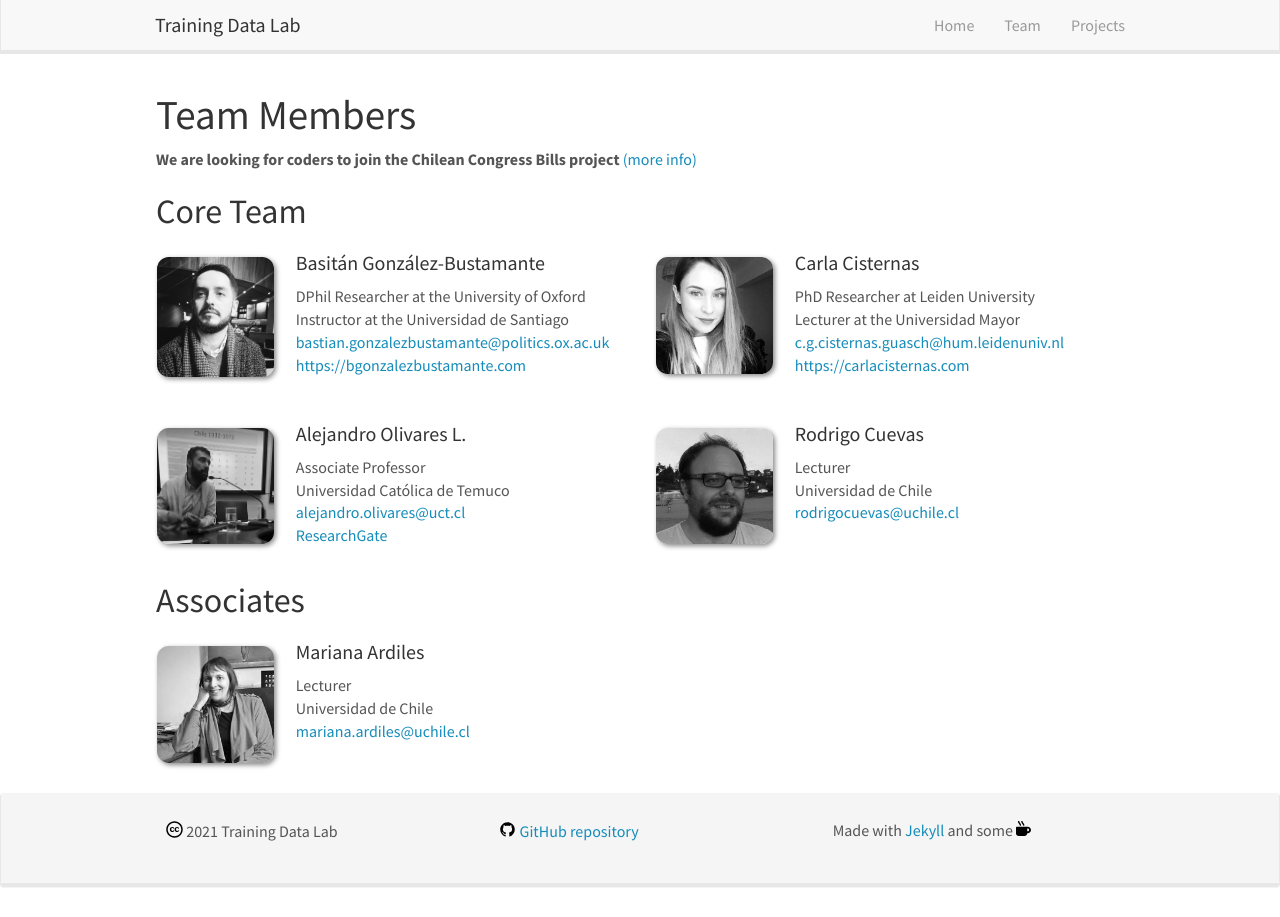
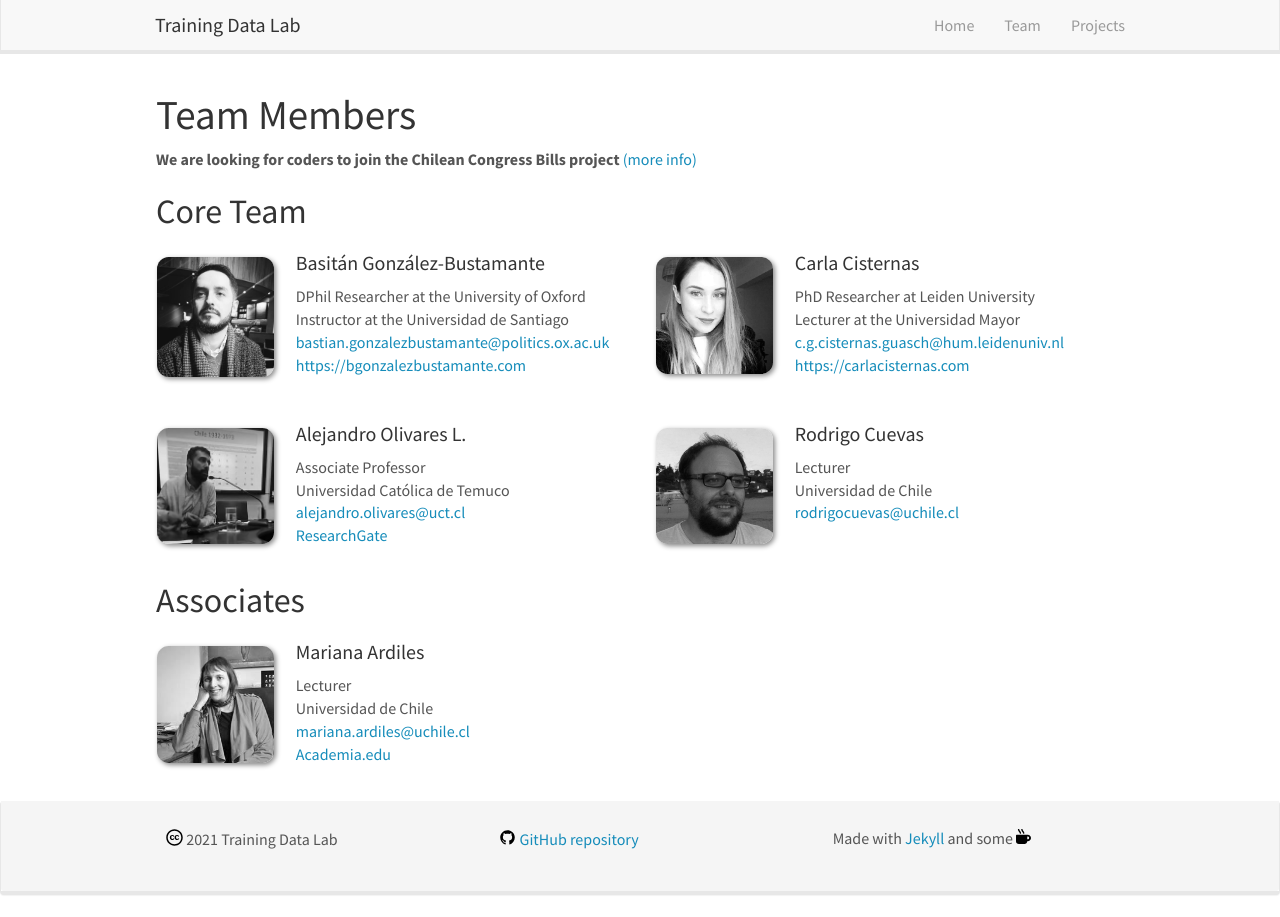
Before and after one commit to training-datalab/old-training-datalab.com, a Jekyll site: the page built from _pages/team.md, in a window 1280 px wide. Built offline with Jekyll 4.4.1, drawn with Linux system fonts in a browser that asks for light colours; nearby versions of some CDN libraries.

Commit message:
Update associates.yml

```diff
--- a/_data/associates.yml
+++ b/_data/associates.yml
@@ -3,4 +3,4 @@
   info1: Lecturer
   info2: Universidad de Chile
   email: mariana.ardiles@uchile.cl
-  website:
+  website: <a href="https://uchile.academia.edu/MarianaArdilesThonet" target="_blank">Academia.edu</a>
```
